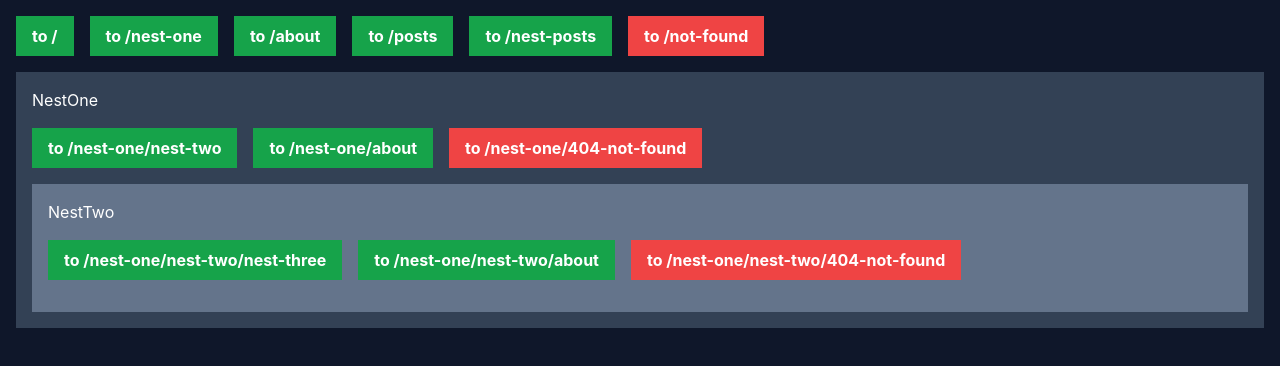
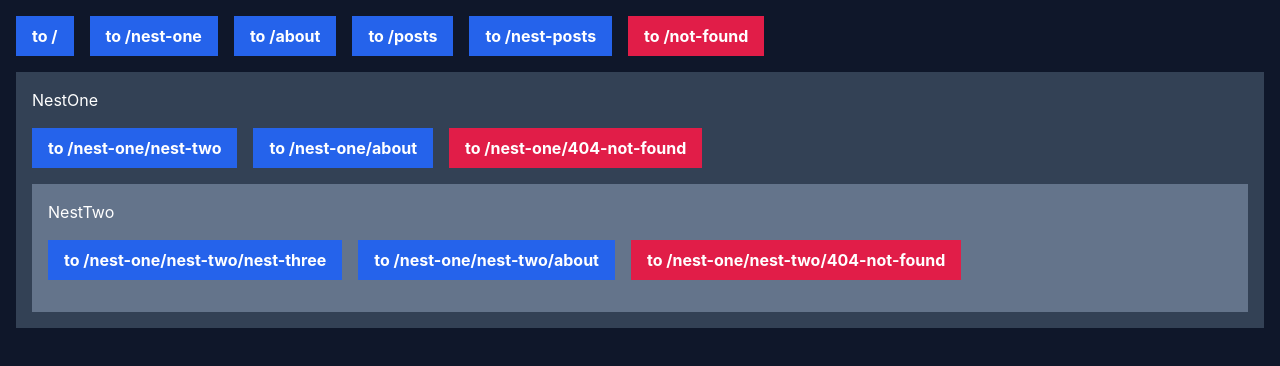
Before and after one commit to miyasan31/vite-react-tailwind-starter, a React (Vite) app: page /nest-one/nest-two in a window 1280 px wide. Shown: the top 366 px of the page. Built offline with nearby package versions, Linux system fonts and the light colour scheme.

Commit message:
♿️ text contrast

```diff
--- a/src/constants/buttonColor.ts
+++ b/src/constants/buttonColor.ts
@@ -1,2 +1,2 @@
-export const successButton = "bg-green-600 text-white font-bold py-2 px-4";
-export const errorButton = "bg-red-500 text-white font-bold py-2 px-4";
+export const successButton = "bg-blue-600 text-white font-bold py-2 px-4";
+export const errorButton = "bg-rose-600 text-white font-bold py-2 px-4";
```
